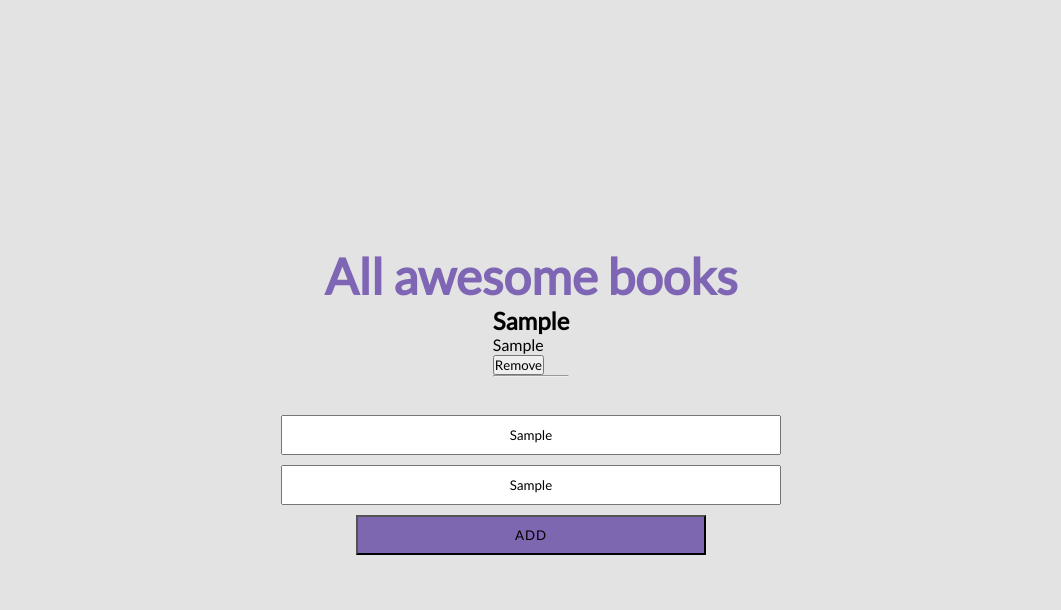
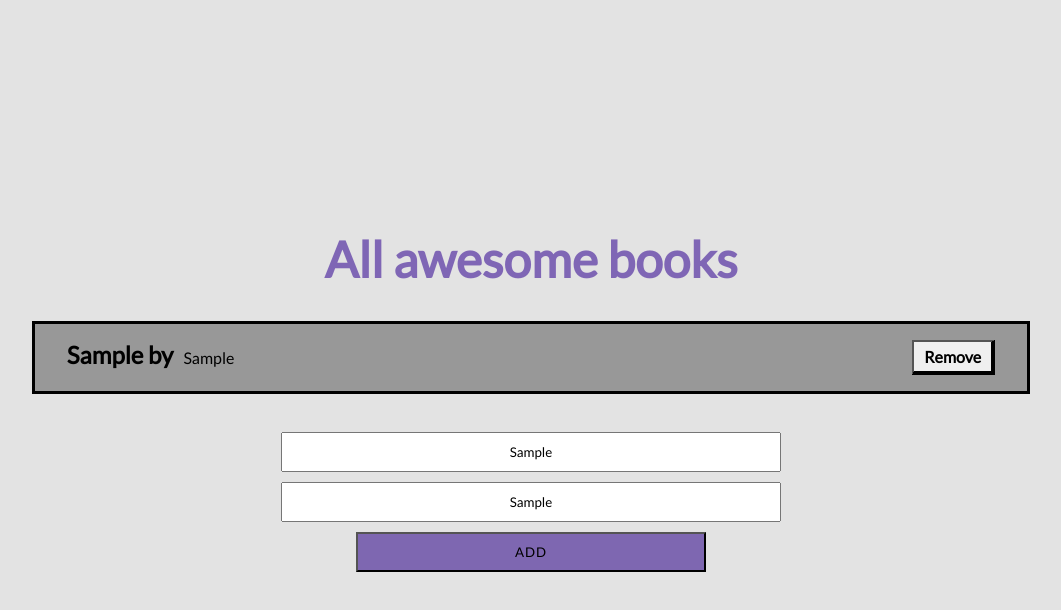
Before and after one commit to akezeth/Awesome-books, a website: page index.html in a window 1280 px wide. Both pictures are taken after typing "Sample", "Sample" into the empty fields and a click on the button "ADD". Shown: the whole page, without its empty margins (109-1170 px from the left). Drawn offline with Linux system fonts and the light colour scheme.

Commit message:
Add style to the books list

```diff
--- a/index.html
+++ b/index.html
@@ -12,7 +12,7 @@
 <body class="flex column">
   <section class="awesome-books container flex column">
     <h1>All awesome books</h1>
-    <div class="books">
+    <div class="books flex column">
 
     </div><br><br>
     <div class="add-books flex column">
--- a/script.js
+++ b/script.js
@@ -21,11 +21,12 @@ function displayAllBooks(books) {
   let index = 0;
   while (current) {
     const newBook = `
-          <div class="book">
-              <h2>${current.value.title}</h2>
-              <p>${current.value.author}</p>
+          <div class="book flex">
+              <div class="discription flex">
+                <h2>${current.value.title} by</h2>
+                <p>${current.value.author}</p>
+              </div>
               <button onclick="books.remove(${index})">Remove</button>
-              <hr>
           </div>
           `;
     booksContainer.innerHTML += newBook;
@@ -102,11 +103,12 @@ class LinkedList {
 function displayBook(book, index) {
   const booksContainer = document.querySelector('.books');
   const newBook = `
-        <div class="book">
-            <h2>${book.title}</h2>
+        <div class="book flex">
+          <div class="discription flex">
+            <h2>${book.title} by </h2>
             <p>${book.author}</p>
-            <button onclick="books.remove(${index})">Remove</button>
-            <hr>
+          </div>
+          <button onclick="books.remove(${index})">Remove</button>
         </div>
         `;
   booksContainer.innerHTML += newBook;
--- a/style.css
+++ b/style.css
@@ -82,3 +82,31 @@ h1 {
 .add-books button:focus, .add-books button:hover {
   letter-spacing: 1px;
 }
+
+.books {
+  width: 100%;
+  border: 3px solid #000;
+  margin-top: 2rem;
+}
+
+.books .book:nth-child(odd) {
+  background-color: #989898;
+}
+
+.discription {
+  gap: 10px;
+  align-items: baseline;
+}
+
+.book {
+  justify-content: space-between;
+  padding: 1rem 2rem;
+}
+
+.book button {
+  padding: 5px 10px;
+  font-weight: bold;
+  font-size: 16px;
+  border-right: 4px solid #000;
+  border-bottom: 4px solid #000;
+}
```
